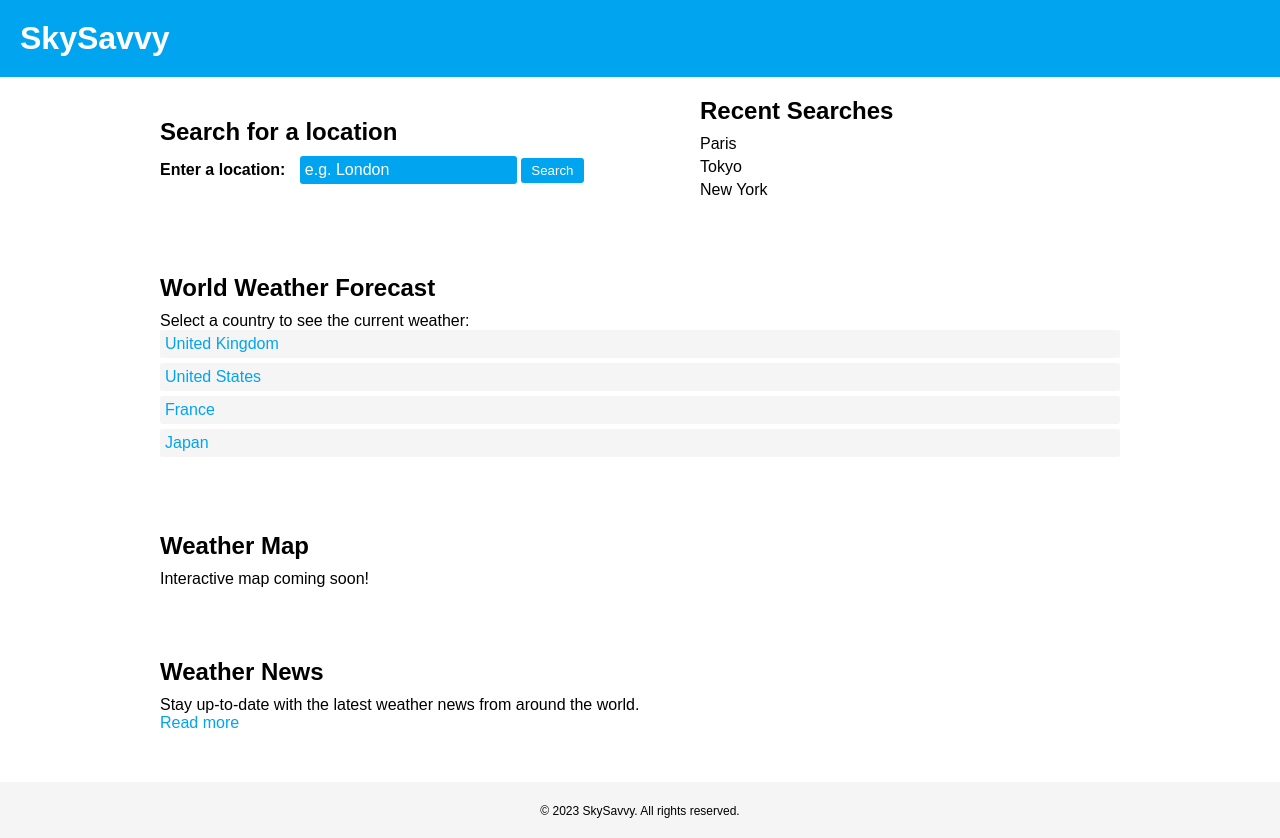
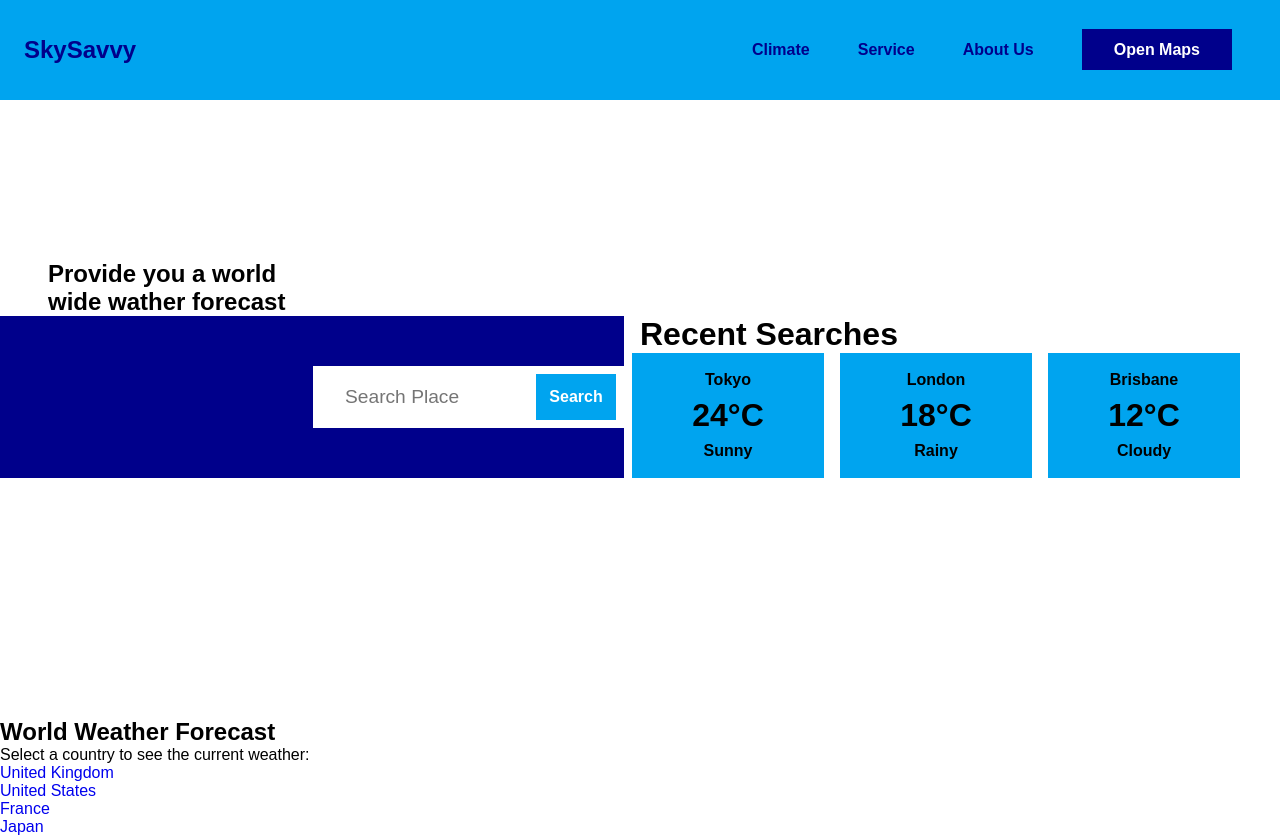
Before and after one commit to NaufalFiqri/Prototype-1.2, a plain HTML site: page index.html in a window 1280 px wide. Shown: the top 838 px of the page. Drawn offline with Linux system fonts and the light colour scheme.

Commit message:
updated html and css
styled nav bar and search section

```diff
--- a/index.html
+++ b/index.html
@@ -1,54 +1,118 @@
 <!DOCTYPE html>
 <html lang="en">
   <head>
-    <meta charset="UTF-8">
-    <meta http-equiv="X-UA-Compatible" content="IE=edge">
-    <meta name="viewport" content="width=device-width, initial-scale=1.0">
+    <meta charset="UTF-8" />
+    <meta http-equiv="X-UA-Compatible" content="IE=edge" />
+    <meta name="viewport" content="width=device-width, initial-scale=1.0" />
     <title>SkySavvy: Weather Forecast</title>
     <link rel="stylesheet" href="styles.css" />
   </head>
   <body>
-    <header>
+    <nav>
+      <div class="nav__container">
         <h1>SkySavvy</h1>
-	</header>
-    <section>
+      <ul class="nav__link--list">
+        <li class="nav__link">
+          <a
+            href="#"
+            class="nav__link--anchor link__hover-effect link__hover-effect--purple"
+            >Climate</a
+          >
+        </li>
+        <li class="nav__link">
+          <a
+            href="#"
+            class="nav__link--anchor link__hover-effect link__hover-effect--purple"
+            >Service</a
+          >
+        </li>
+        <li class="nav__link">
+          <a
+            href="#"
+            class="nav__link--anchor link__hover-effect link__hover-effect--purple"
+            >About Us</a
+          >
+        </li>
+        <li>
+          <a href="#" class="nav__link--anchor nav__link--anchor-primary"
+            >Open Maps</a
+          >
+        </li>
+      </ul>
+      </div>
+    </nav>
+    <header id="search">
+      <div class="container">
+        <div class="search-h2">
+          <h2>Provide you a world</h2>
+          <h2>wide wather forecast</h2>
+        </div>
         <div class="search-container">
-          <div class="search-bar">
-            <h2>Search for a location</h2>
-            <form>
-              <label for="search">Enter a location:</label>
-              <input class= "search-input" type="text" id="search" name="search" placeholder="e.g. London">
-              <button class= "search-button" type="submit">Search</button>
+          <div class="search-bar--wrapper">
+            <form class="search-bar">
+              <input
+                class="search-input"
+                type="text"
+                id="search"
+                name="search"
+                placeholder="Search Place"
+              />
+              <button class="search-button" type="submit">Search</button>
             </form>
           </div>
           <div class="recent-searches">
-            <h2>Recent Searches</h2>
-            <ul>
-              <li>Paris</li>
-              <li>Tokyo</li>
-              <li>New York</li>
+            <h2 class="search__link--title">Recent Searches</h2>
+            <ul class="search__link--list">
+              <li class="search__link-first">
+                <span class="search__name">Tokyo</span>
+                <span class="search__temperature">24°C</span>
+                <span class="search__weather-status">Sunny</span>
+              </li>
+              <li class="search__link-second">
+                <span class="search__name">London</span>
+                <span class="search__temperature">18°C</span>
+                <span class="search__weather-status">Rainy</span>
+              </li>
+              <li class="search__link-third">
+                <span class="search__name">Brisbane</span>
+                <span class="search__temperature">12°C</span>
+                <span class="search__weather-status">Cloudy</span>
+              </li>
             </ul>
           </div>
         </div>
-      </section>
+      </div>
+    </header>
     <section>
+      <div class="container">
         <h2>World Weather Forecast</h2>
         <p>Select a country to see the current weather:</p>
         <ul>
-				<li><a href="https://www.skysavvy.com/weather/uk">United Kingdom</a></li>
-				<li><a href="https://www.skysavvy.com/weather/us">United States</a></li>
+          <li>
+            <a href="https://www.skysavvy.com/weather/uk">United Kingdom</a>
+          </li>
+          <li>
+            <a href="https://www.skysavvy.com/weather/us">United States</a>
+          </li>
           <li><a href="https://www.skysavvy.com/weather/france">France</a></li>
           <li><a href="https://www.skysavvy.com/weather/japan">Japan</a></li>
         </ul>
+      </div>
     </section>
     <section>
+      <div class="container">
         <h2>Weather Map</h2>
         <p>Interactive map coming soon!</p>
+      </div>
     </section>
     <section>
+      <div class="container">
         <h2>Weather News</h2>
-			<p>Stay up-to-date with the latest weather news from around the world.</p>
+        <p>
+          Stay up-to-date with the latest weather news from around the world.
+        </p>
         <a href="https://www.skysavvy.com/news">Read more</a>
+      </div>
     </section>
     <footer>
       <p>&copy; 2023 SkySavvy. All rights reserved.</p>
--- a/styles.css
+++ b/styles.css
@@ -1,18 +1,29 @@
 /* Global styles */
 
 * {
+    padding: 0;
+    margin: 0;
     box-sizing: border-box;
-    font-family: Arial, sans-serif;
+    box-sizing: border-box;
+    font-family: Alkatra, sans-serif;
+  }
+
+  html{
+    scroll-behavior: smooth;
   }
 
   body {
     margin: 0;
   }
 
-  header {
-    background-color: #00A4EF;
-    color: #FFF;
-    padding: 20px;
+  a{
+    text-decoration: none;
+    position: relative;
+    transition: opacity 300ms ease;
+  }
+
+  img{
+    width: 100%;
   }
 
   h1 {
@@ -23,123 +34,188 @@
     display: inline-block;
   }
 
-  label {
-    font-weight: bold;
-    margin-right: 10px;
-  }
-
-  input[type="text"] {
-    padding: 5px;
-    font-size: 16px;
-    border: none;
-    border-radius: 3px;
-  }
-
-  button[type="submit"] {
-    padding: 5px 10px;
-    border: none;
-    border-radius: 3px;
-    cursor: pointer;
-  }
-
-  section {
-    max-width: 1000px;
-    margin: 0 auto;
-    padding: 20px;
-    margin-bottom: 30px;
-  }
-
-  h2 {
-    margin: 0;
-    margin-bottom: 10px;
+  button:active{
+    transform: translateY(1px);
   }
 
   ul {
     list-style: none;
-    margin: 0;
-    padding: 0;
   }
 
   li {
-    margin-bottom: 5px;
+    list-style-type: none;
   }
 
-  a {
-    color: #00A4EF;
-    text-decoration: none;
+  nav{
+    max-width: 1600px;
+    margin: 0 auto;
   }
 
-  a:hover {
-    text-decoration: underline;
+  header{
+    height: calc(100vh- 100px);
+    padding: 80px 32px;
+    max-width: 1600px;
+    margin: 0 auto;
+    width: 100%;
   }
 
-  footer {
-    background-color: #F5F5F5;
-    padding: 10px;
-    text-align: center;
-    font-size: 12px;
+  div{
+    display: block;
+}
+    footer {
+      background-color: #F5F5F5;
+      padding: 10px;
+      text-align: center;
+      font-size: 12px;
+    }
+
+  .container{
+    padding: 80px 0;
   }
 
-  /* Specific styles */
-
-  section ul li a {
-    display: block;
-    padding: 5px;
-    border-radius: 3px;
-    background-color: #F5F5F5;
-  }
-
-  section ul li a:hover {
-    background-color: #EDEDED;
-  }
-
-  section p {
-    margin: 0;
-  }
-
-  section:last-child {
-    margin-bottom: 0;
+  .row{
+    width: 100%;
+    margin: 0 auto;
   }
 
 
-  /* search section */
+  /* nav section */
 
 
-  .search-container {
+  .nav__container{
+    height: 100px;
+    width: 100%;
+    margin: 0 auto;
     display: flex;
-    flex-wrap: wrap;
+    justify-content: space-between;
     align-items: center;
+    padding: 0 24px;
+    background-color: #00A4EF;
+    color: darkblue;
   }
 
-  .search-bar {
-    flex: 1 1 300px;
-    margin-right: 20px;
+  .nav__link--list{
+    display: flex;
   }
 
-  .recent-searches {
-    flex: 1 1 200px;
+  .link__hover-effect:hover{
+    color: darkblue;
   }
 
-  @media (max-width: 768px) {
+  .nav__link--anchor{
+    margin: 0 24px;
+    color: darkblue;
+    font-weight: bold;
+  }
+
+  .nav__link--anchor-primary{
+    background-color: darkblue;
+    padding: 12px 32px;
+    color: white;
+  }
+
+  .nav__link--anchor-primary:hover{
+    color: white;
+    background-color: #5011CC;
+  }
+
+
+  /* search header */
+
+  .search-h2{
+    padding-left: 16px;
+  }
+
     .search-container {
-      flex-direction: column;
+        display: flex;
+        justify-content: center;
+        align-items: center;
+        background-color: darkblue;
+        margin-left: -32px;
     }
 
-    .search-bar {
-      margin-right: 0;
-      margin-bottom: 20px;
+    .search-bar--wrapper{
+        width: 50%;
     }
-  }
+
+    .search-bar{
+        display: flex;
+        justify-content: flex-end;
+        position: relative;
+    }
 
     .search-input{
-        background-color: #00A4EF;
-    }
-
-    .search-input::placeholder{
-        color: white;
+        font-weight: 500;
+        padding: 20px 32px 20px 32px;
+        font-size: 120%;
+        border: none;
     }
 
     .search-button{
         background-color: #00A4EF;
         color: white;
+        position: absolute;
+        width: 80px;
+        font-size: 16px;
+        font-weight: 700;
+        margin: 8px 8px 8px 0;
+        padding: 8px 0;
+        border-style: none;
+        right: 0px;
+        top: 0px;
+        bottom: 0px;
+        display: flex;
+        justify-content: center;
+        align-items: center;
+        transition-duration: 300ms;
+        opacity: 1;
     }
+
+    .recent-searches{
+        width: 50%;
+        background-color: white;
+    }
+
+    .search__link--title{
+        font-size: 32px;
+        padding-left: 16px;
+    }
+
+    .search__link--list{
+        display: flex;
+        justify-content: center;
+        align-items: center;
+    }
+
+    .search__link-first, .search__link-second, .search__link-third{
+        width: calc(100%/3);
+        margin: 0 8px;
+        padding: 8px;
+        display: flex;
+        text-align: center;
+        flex-direction: column;
+        background-color: #00A4EF;
+    }
+
+    .search__name{
+        font-size: 16px;
+        font-weight: bold;
+        text-align: center;
+        margin-bottom: 8px;
+        margin-top: 10px;
+    }
+
+
+    .search__temperature{
+        font-size: 32px;
+        font-weight: bold;
+        text-align: center;
+        margin-bottom: 8px;
+    }
+
+    .search__weather-status{
+        font-size: 16px;
+        font-weight: bold;
+        text-align: center;
+        margin-bottom: 10px;
+    }
```
Lines whose indentation alone changed are shown as unchanged.
